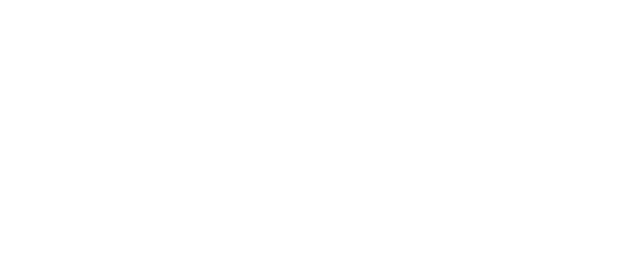
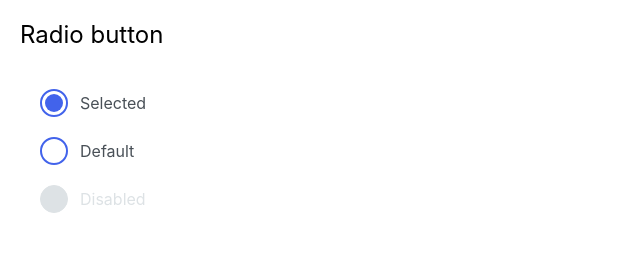
Before and after one commit to js-tasks-ru/htmlcss-20211021_ultimatevs, a website: page 07-lection5/02-radio/index.html in a window 1280 px wide. Shown: the whole page, without its empty margins (0-640 px from the left). Drawn offline with Linux system fonts and the light colour scheme.

Commit message:
add dz-radio

```diff
--- a/07-lection5/02-radio/index.html
+++ b/07-lection5/02-radio/index.html
@@ -1,11 +1,50 @@
 <!DOCTYPE html>
 <!-- Страница радио -->
 <html lang="ru">
-    <head>
-        <link rel="stylesheet" href="../../assets/css/main.css">
-        <link rel="stylesheet" href="./radio.css">
-    </head>
-    <body>
+  <head>
+    <link rel="stylesheet" href="../../assets/css/main.css" />
+    <link rel="stylesheet" href="./radio.css" />
+  </head>
+  <body style="margin: 20px">
+    <h2
+      style="
+        font-family: 'Inter', sans-serif;
+        font-style: normal;
+        font-weight: normal;
+      "
+    >
+      Radio button
+    </h2>
+    <div style="display: flex; flex-direction: column; padding: 20px">
+      <label class="radio">
+        <input class="radio__input" type="radio" name="group" checked />
+        <div class="radio__state">
+          <div class="radio__control">
+            <span class="radio__icon"></span>
+          </div>
+          <div class="radio__label">Selected</div>
+        </div>
+      </label>
 
-    </body>
+      <label class="radio">
+        <input class="radio__input" type="radio" name="group" />
+        <div class="radio__state">
+          <div class="radio__control">
+            <span class="radio__icon"></span>
+          </div>
+          <div class="radio__label">Default</div>
+        </div>
+      </label>
+
+      <label class="radio">
+        <input class="radio__input" type="radio" name="group" disabled />
+        <div class="radio__state">
+          <div class="radio__control">
+            <span class="radio__icon"></span>
+          </div>
+          <div class="radio__label">Disabled</div>
+        </div>
+      </label>
+    </div>
+  </body>
 </html>
--- a/07-lection5/02-radio/radio.css
+++ b/07-lection5/02-radio/radio.css
@@ -0,0 +1,67 @@
+.radio {
+    display: inline-block;
+    margin-bottom: 20px;
+}
+
+.radio__input {
+    position: absolute;
+    clip: rect(0, 0, 0, 0);
+    opacity: 0;
+    outline: none;
+}
+
+.radio__state {
+    display: flex;
+    justify-content: flex-start;
+    align-items: center;
+    cursor: pointer;
+}
+
+.radio__control {
+    position: relative;
+    background-color: var(--white);
+    border: 2px solid var(--blue);
+    border-radius: 50%;
+    box-sizing: border-box;
+    width: 28px;
+    height: 28px;
+}
+
+.radio__icon {
+    display: none;
+    position: absolute;
+    top: 50%;
+    left: 50%;
+    transform: translate(-50%, -50%);
+    background-color: var(--blue);
+    border-radius: 50%;
+    width: 18px;
+    height: 18px;
+}
+
+.radio__label {
+    font-family: 'Inter', sans-serif;
+    font-style: normal;
+    font-weight: normal;
+    font-size: 16px;
+    line-height: 24px;
+    color: var(--grey-4);
+    margin-left: 12px;
+}
+
+.radio__input:checked ~ .radio__state .radio__icon {
+    display: block;
+}
+
+.radio__input:focus ~ .radio__state .radio__label {
+    text-decoration: underline;
+}
+
+.radio__input:disabled ~ .radio__state .radio__control {
+    border: 1px solid var(--grey-2);
+    background-color: var(--grey-2);
+}
+
+.radio__input:disabled ~ .radio__state .radio__label {
+    color: var(--grey-2);
+}
```
